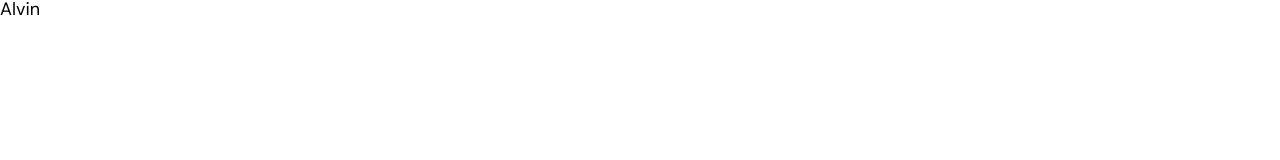
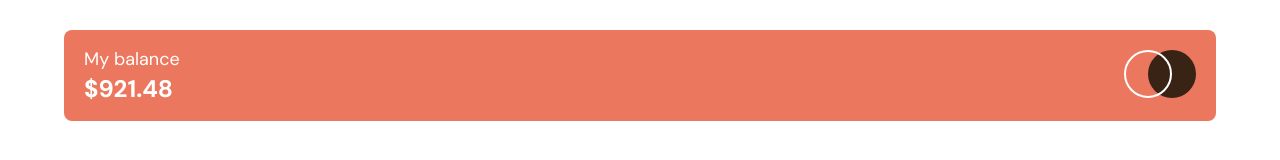
Before and after one commit to Don-Alvin/Frontend-mentor-challenges, a plain HTML site: page expense-chart/index.html in a window 1280 px wide. Drawn offline with nearby package versions, Linux system fonts and the light colour scheme.

Commit message:
Header html and css

```diff
--- a/expense-chart/index.css
+++ b/expense-chart/index.css
@@ -24,3 +24,33 @@ html {
 }
 
 /* STYLING */
+
+.header {
+	background-color: var(--soft-red);
+	width: 90%;
+	margin: auto;
+	margin-top: 30px;
+	border-radius: 8px;
+	padding: 20px;
+}
+
+.nav {
+	display: flex;
+	justify-content: space-between;
+}
+
+.balance {
+	display: flex;
+	flex-direction: column;
+	justify-content: space-between;
+}
+
+.balance_title {
+	color: #fff;
+}
+
+.balance_figures {
+	color: #fff;
+	font-weight: 600;
+	font-size: 24px;
+}
--- a/expense-chart/index.html
+++ b/expense-chart/index.html
@@ -9,6 +9,16 @@
     <title>Expense Chart</title>
 </head>
 <body>
-    <h1>Alvin</h1>
+    <header class="header">
+        <nav class="nav">
+            <div class="balance">
+                <h4 class="balance_title">My balance</h4>
+                <div class="balance_figures">$921.48</div>
+            </div>
+            <div class="logo">
+                <img src="images/logo.svg" alt="logo">
+            </div>
+        </nav>
+    </header>
 </body>
 </html>
```
Also changed, not shown: expense-chart/images/favicon-32x32.png (added), expense-chart/images/logo.svg (added).
